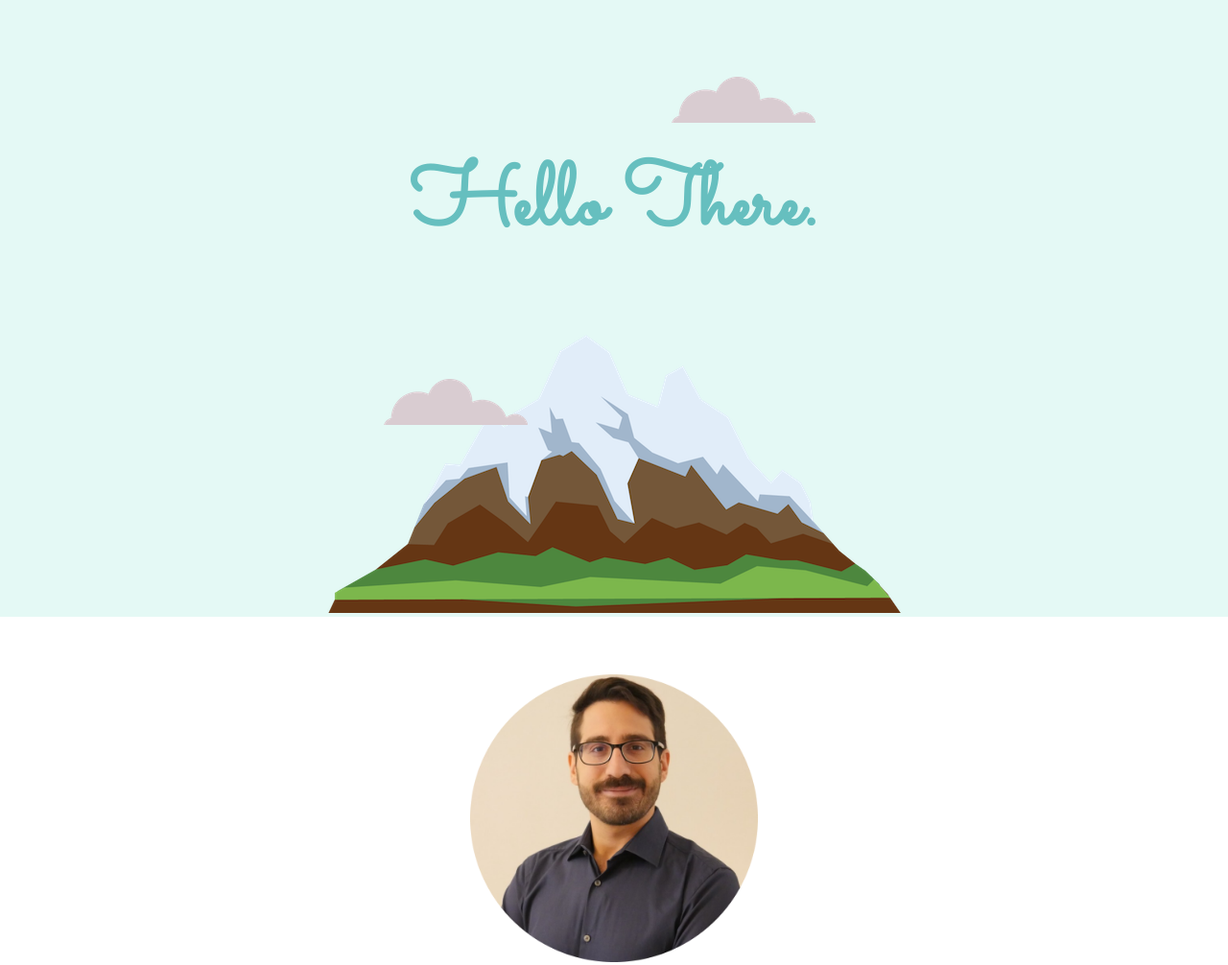
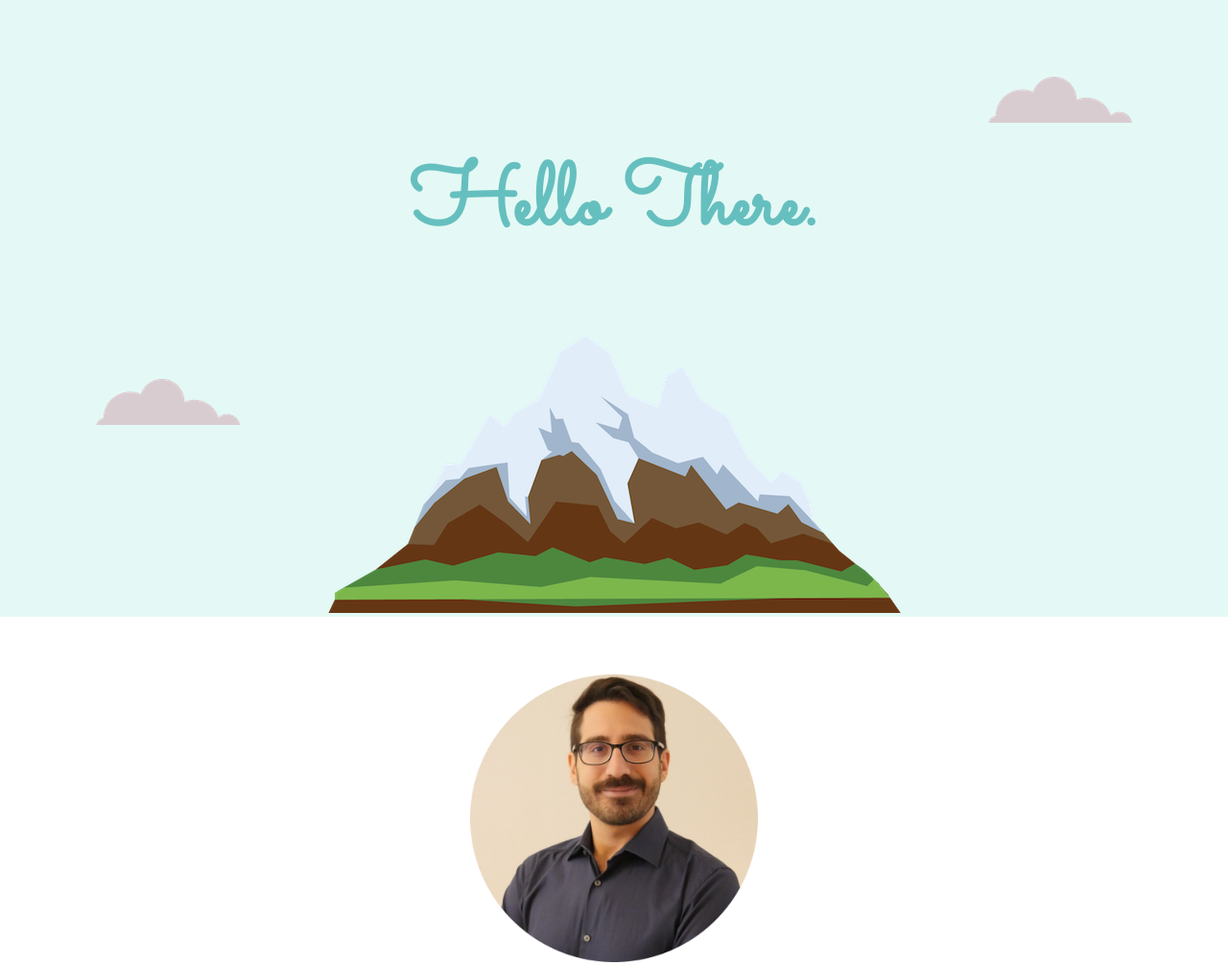
Before and after one commit to riillosimone/mywebsite, a plain HTML site: page index.html in a window 1280 px wide. Shown: the top 1006 px of the page at 96% size. Drawn offline with Linux system fonts and the light colour scheme.

Commit message:
Update styles.css

```diff
--- a/css/styles.css
+++ b/css/styles.css
@@ -129,14 +129,14 @@ a:hover {
 }
 .top-cloud {
     position: absolute;
-    right: 430px;
+    right: 100px;
     top: 80px;
 
 }
 
 .bottom-cloud {
     position: absolute;
-    left: 400px;
+    left: 100px;
     bottom: 200px;
 }
 
```
